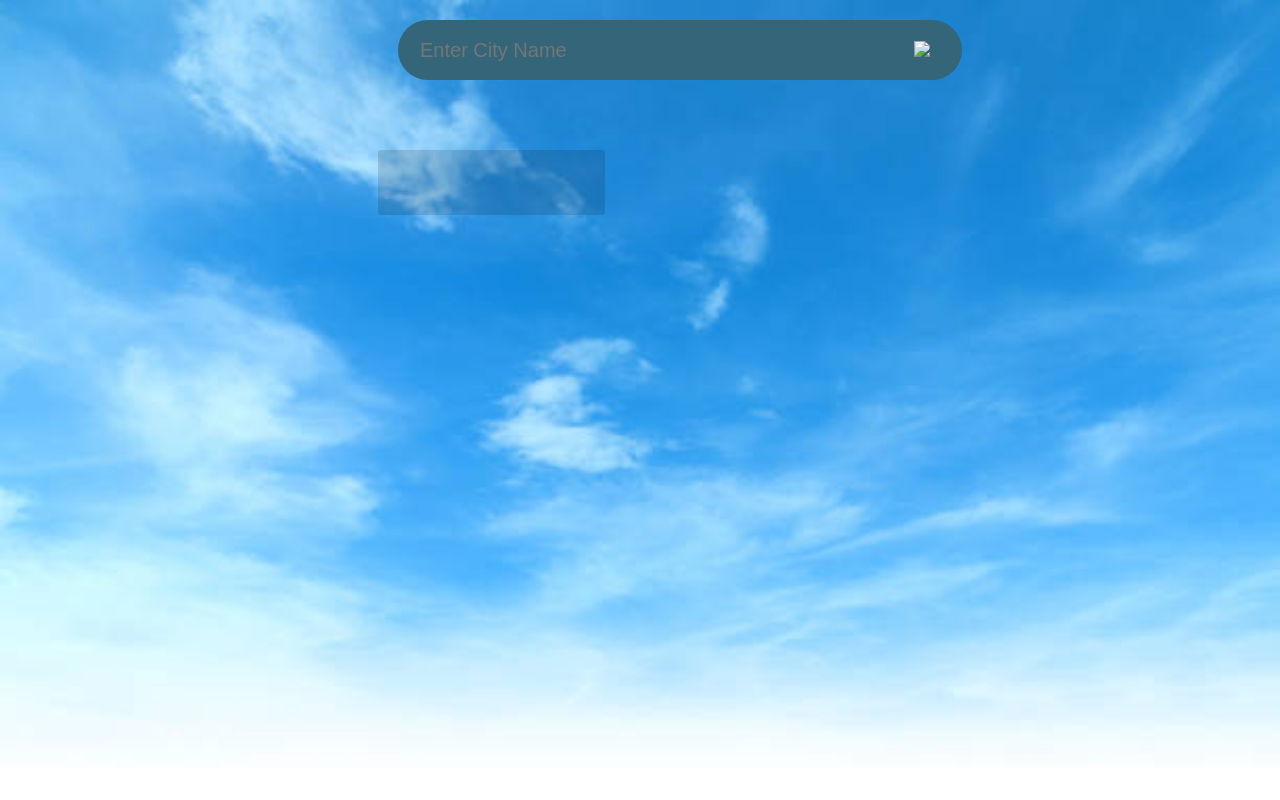
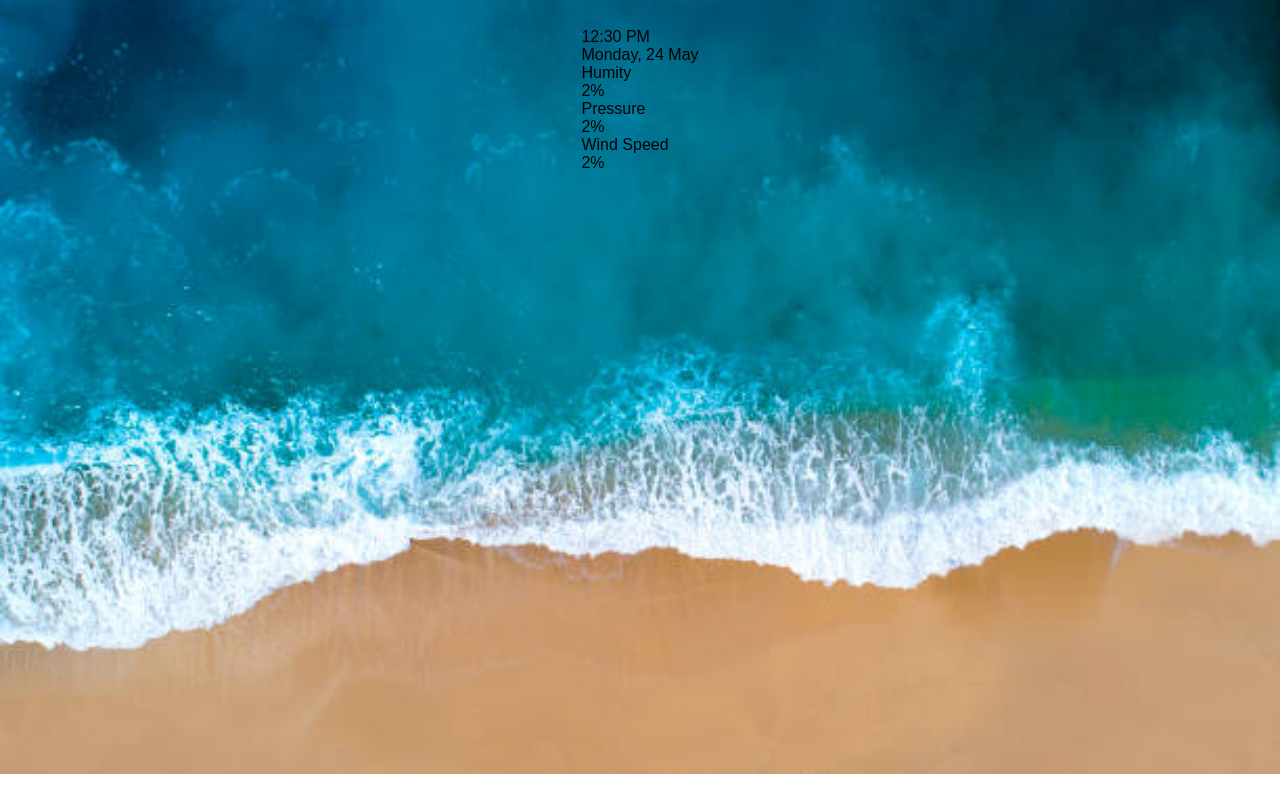
Before and after one commit to AARINSAHAI/AARIN-WEATHER-API, a plain HTML site: page INDEX.HTML in a window 1280 px wide. Drawn offline with nearby package versions, Linux system fonts and the light colour scheme.

Commit message:
new changes

```diff
--- a/INDEX.HTML
+++ b/INDEX.HTML
@@ -4,55 +4,38 @@
     <meta charset="UTF-8">
     <meta http-equiv="X-UA-Compatible" content="IE=edge">
     <meta name="viewport" content="width=device-width, initial-scale=1.0">
-    <title>Weather App</title>
+    <title>Document</title>
     <link rel="stylesheet" href="style.css">
-    <script src="https://cdnjs.cloudflare.com/ajax/libs/axios/0.21.1/axios.js"></script>
 </head>
 <body>
-<div class="main">
-    <div class="user_input">
-        <form action="#" class="search-bar">
+    <div class="container">
+        <div class="current-info">
+            <div class="date-container">
+                <div class="time" id="time">
+                    12:30 <span id="AM-PM">PM</span>
+                </div>
+                <div class="date" id="date">
+                    Monday, 24 May
+                </div>
+                <div class="others" id="current-weather-items">
+                    <div class="weather-items">
+                        <div>Humity</div>
+                        <div>2%</div>
+                    </div>
+                    <div class="weather-items">
+                        <div>Pressure</div>
+                        <div>2%</div>
 
+                    </div>
+                    <div class="weather-items">
+                        <div>Wind Speed</div>
+                        <div>2%</div>
 
-            <input type="text" placeholder="Enter City Name"id="city_name">
-
-            <button type="button" onclick="getWeatherdata()"><img src="icon.png"></button>
-        </form>
-    </div>
-
-    <div class="weather_container">
-        <div class="weather_subsection">
-            <h3 id="location"></h3>
-            <h6 id="last_updt"></h6>
-            <h2 id="current_temp"></h2>
-            <span id="icon"></span>
-            <p id="current_weather"></p>
+                    </div>
+                </div>
+            </div>
+            <div class="place-container"></div>
         </div>
     </div>
-
-</div>
-
-<script>
-    function getWeatherdata() {
-        var city_name = document.getElementById('city_name').value;
-        axios.get("http://api.weatherapi.com/v1/forecast.json?key=1c1798c8ceba48f4a2675935230505&q="+city_name+"&days=3&aqi=no&alerts=yes")
-        .then( (response) =>{
-
-
-            var currentDay = response.data.current;
-
-            var location = response.data.location;
-
-            console.log(response.data.forecast);
-        });
-
-        document.getElementById('location').innerText = location+name +" - (Now)";
-        document.getElementById('last_updt').innerText = current.Day.last_updated;
-        document.getElementById('current_temp').innerHTML = CurrentDay.temp_c +'<span> &#8451;</span>';
-        document.getElementById('icon').innerHTML =  '<img src = ${CurrentDay.condition.icon}>';
-        document.getElementById('current_weather').innerText = CurrentDay.condition.text;
-
-    };
-</script>
 </body>
 </html>
--- a/style.css
+++ b/style.css
@@ -3,11 +3,12 @@
 body {
 margin:0;
 padding:0;
-background-image: url('weat.jpg');
+background-image: url('istockphoto-956431518-612x612.jpg');
 background-repeat: no-repeat;
-    background-size: cover;
+
     background-position: center top;
     box-sizing: border-box;
+    background-size: cover;
     font-family: 'poppins' , sans-serif;
     display: flex;
     justify-content: center;
```
Also changed, not shown: 1 other file.
